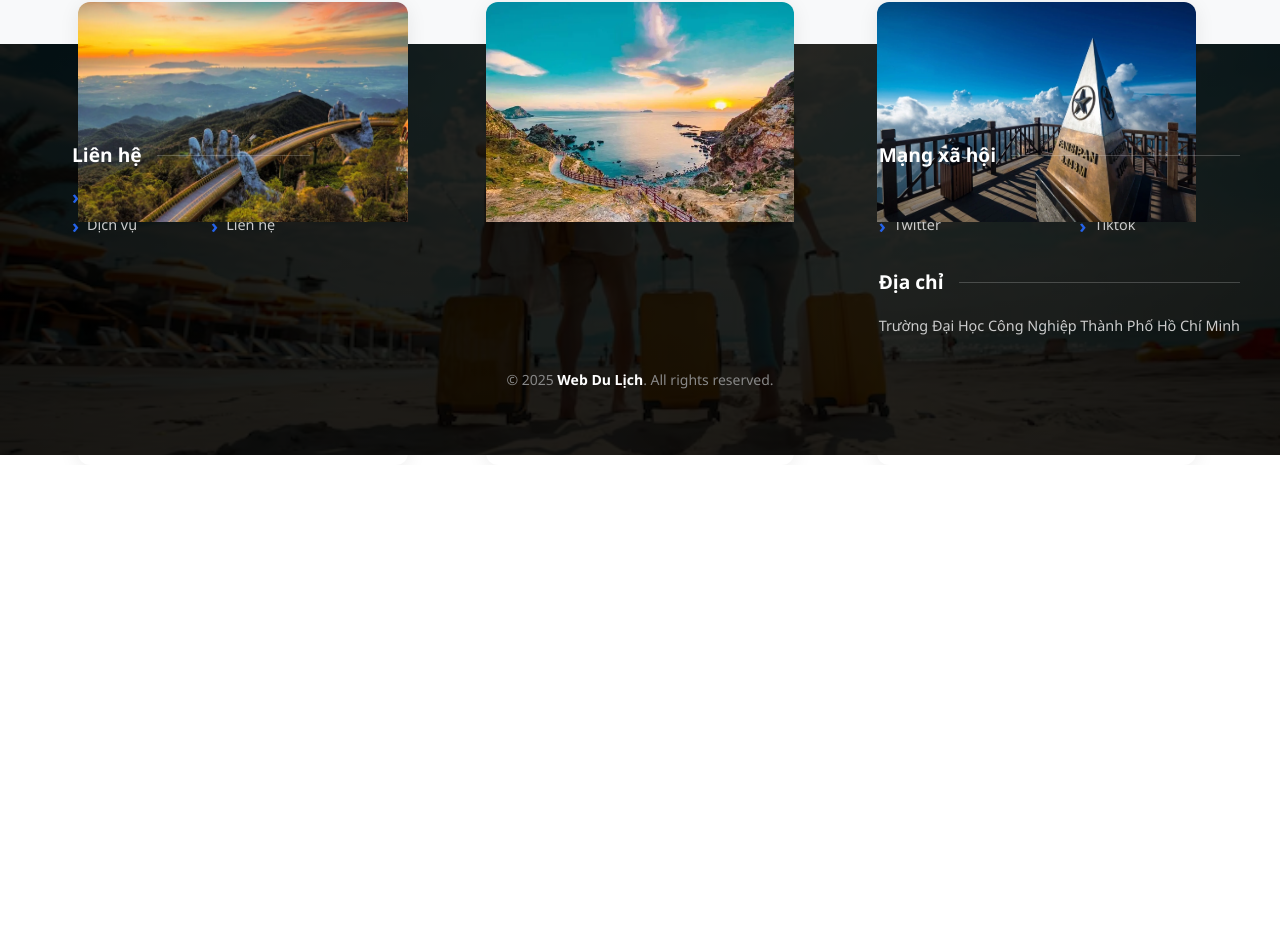
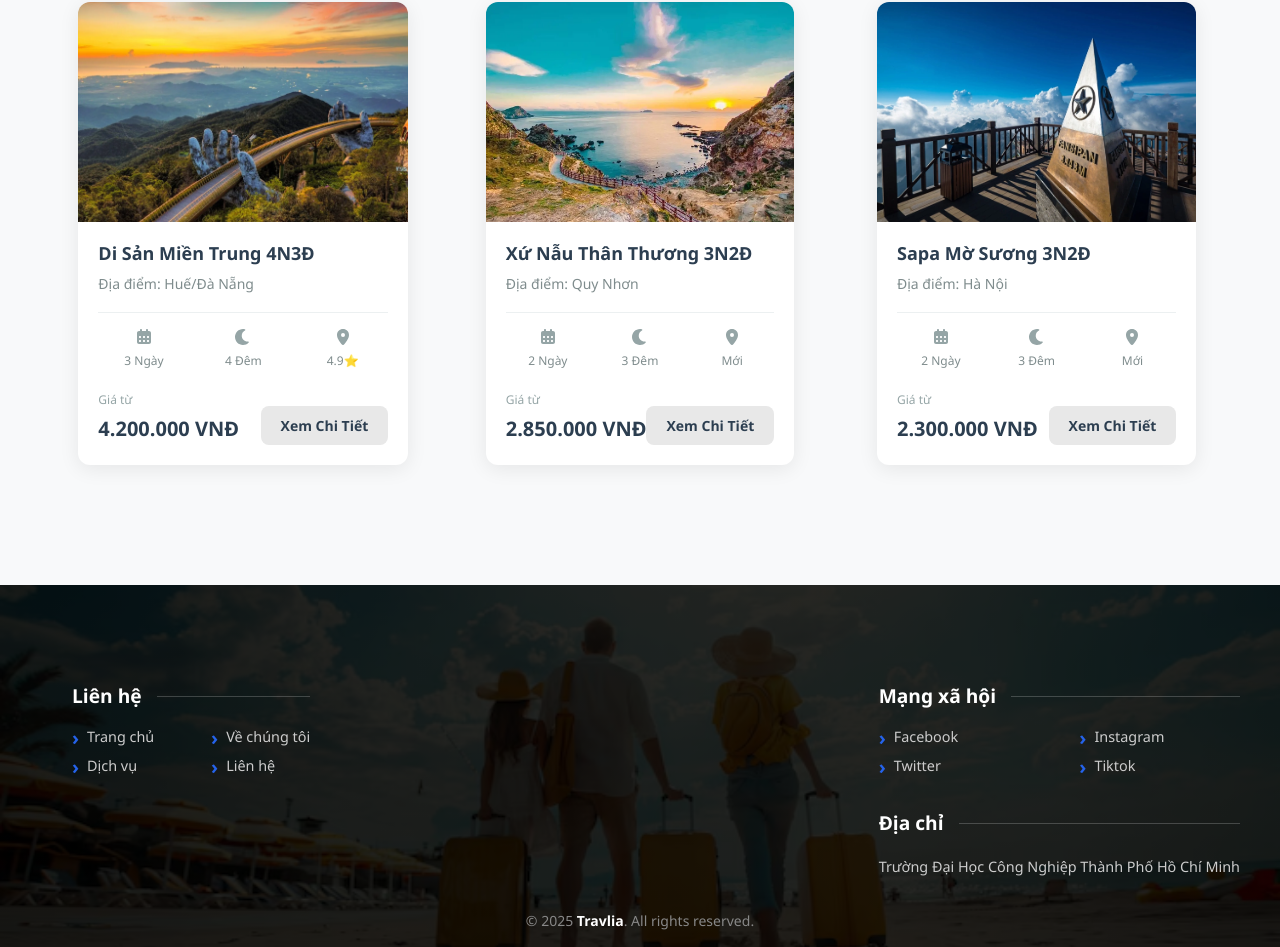
Before and after one commit to MinhKiet05/web-du-lich, a React (Vite) app: page / in a window 1280 px wide. Shown: the part 1496-2443 px from the top of the page. Before the commit the page ends 1961 px from the top, so only its background shows below. Built offline with nearby package versions, Linux system fonts and the light colour scheme; no server answers.

Commit message:
merge code thanh cong 1

```diff
--- a/src/components/footer/Footer.tsx
+++ b/src/components/footer/Footer.tsx
@@ -32,7 +32,7 @@ export default function Footer() {
                     </div>
                 </div>
                 <div className={styles.copyright}>
-                    <p>&copy; 2025<span className={styles.brandName}> Web Du Lịch</span>. All rights reserved.</p>
+                    <p>&copy; 2025<span className={styles.brandName}> Travlia</span>. All rights reserved.</p>
                 </div>
             </div>
         </footer>
--- a/src/pages/homePage/HomePage.module.css
+++ b/src/pages/homePage/HomePage.module.css
@@ -1,6 +1,12 @@
 /*css cho home page*/
 
-.homePage section {
+.homePage {
+  min-height: 100vh;
+  display: flex;
+  flex-direction: column;
+}
+
+.homePage .heroSection {
   height: calc(100vh - 60px);
   background-size: cover;
   background-position: center;
@@ -220,7 +226,8 @@
 .toursSection {
   padding: 80px 0;
   background-color: #f8f9fa;
-  height: 1200px;
+  min-height: auto;
+  clear: both;
 }
 
 .container {
@@ -243,6 +250,7 @@
   grid-template-columns: repeat(auto-fit, minmax(350px, 1fr));
   gap: 30px;
   justify-items: center;
+  margin-bottom: 40px;
 }
 
 @media (max-width: 768px) {
--- a/src/pages/homePage/HomePage.tsx
+++ b/src/pages/homePage/HomePage.tsx
@@ -35,7 +35,7 @@ export default function HomePage() {
 
   return (
     <div className={styles.homePage}>
-      <section style={{ backgroundImage: `url(${backgroundImage})` }}  >
+      <section style={{ backgroundImage: `url(${backgroundImage})` }} className={styles.heroSection} >
         <div className={styles.inSection}>
           <div className={styles.content}>
             <div className={styles.header}>
```
Also changed, not shown: public/images/tour/README.md (added).
